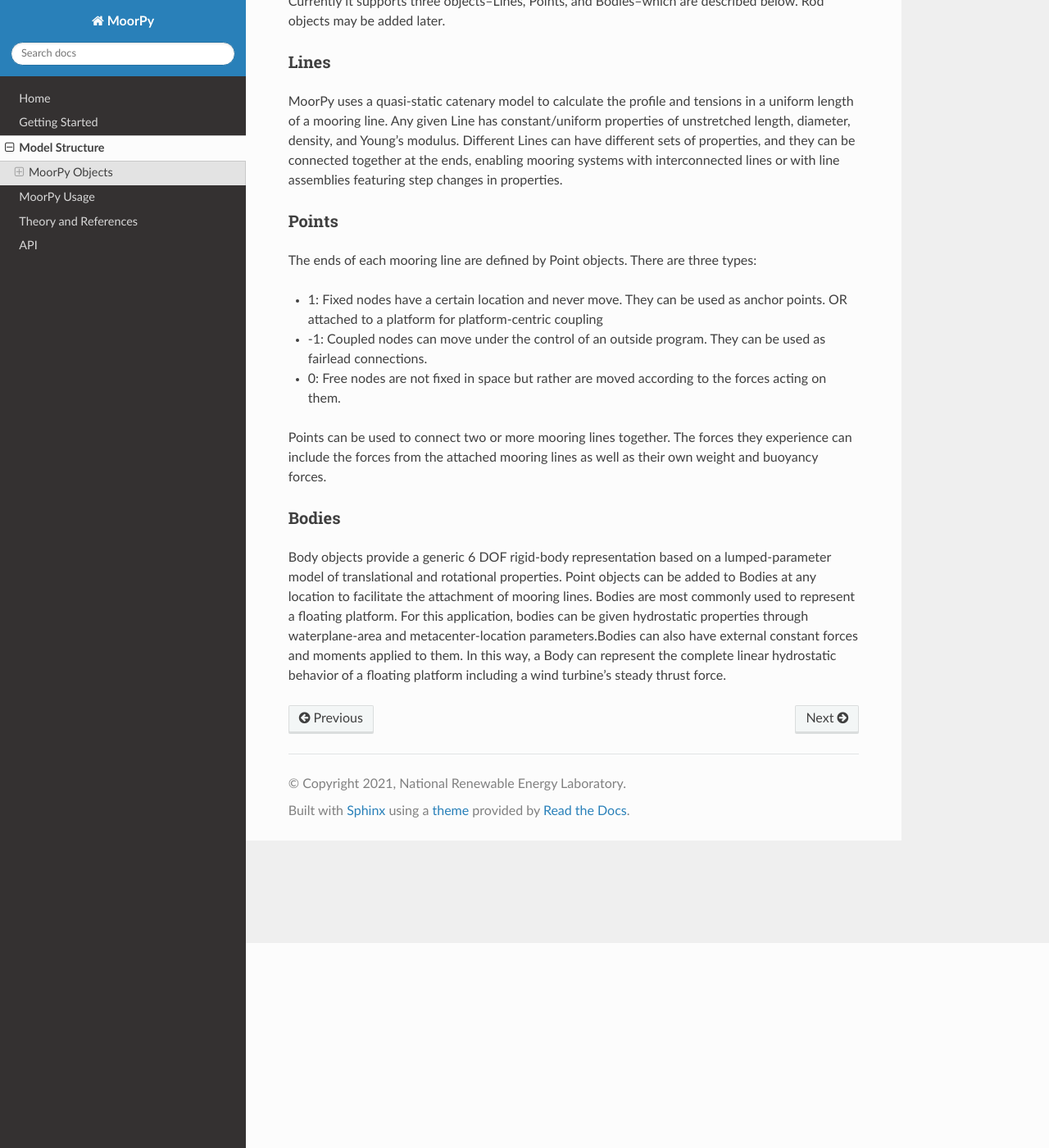
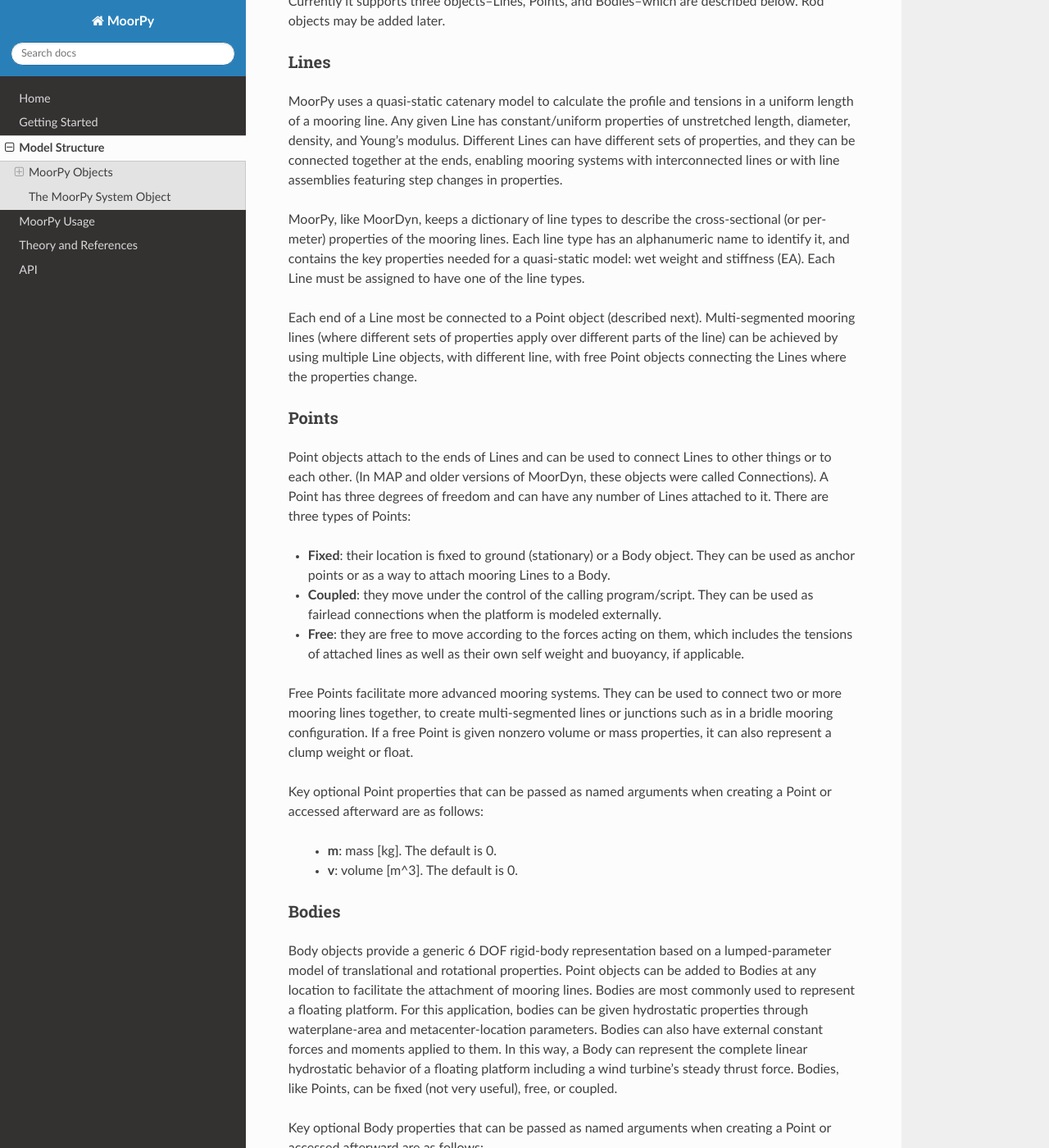
Before and after one commit to NREL/MoorPy, a Sphinx documentation site: the page built from docs/structure.rst, in a window 1280 px wide and 1400 px high, scrolled down 250 px. Shown: the whole window at 82% size. Built offline with Sphinx 7.4.7 and the Read the Docs theme 2.0.0, drawn with Linux system fonts in a browser that asks for light colours; some of the changed text lies outside the part shown.

Commit message:
Documentation updates on model structure

```diff
--- a/docs/starting.rst
+++ b/docs/starting.rst
@@ -36,5 +36,5 @@ Both of these example scripts should run successfully after MoorPy has been inst
 They will produce a plot showing the mooring system in the calculated equilibrium state.
 :ref:`The Model Structure page<Model Structure>` gives an overview of how a mooring system
 is represented in MoorPy. :ref:`The MoorPy Usage page<MoorPy Usage>` gives more information
-about the function calls used to make tehse examples work, as well as other available
+about the function calls used to make these examples work, as well as other available
 methods and outputs of MoorPy.
--- a/docs/structure.rst
+++ b/docs/structure.rst
@@ -11,26 +11,51 @@ Currently it supports three objects--Lines, Points, and Bodies--which are descri
 Lines
 ^^^^^
 
-MoorPy uses a quasi-static catenary model to calculate the profile and tensions in a uniform length of a mooring line.
-Any given Line has constant/uniform properties of unstretched length, diameter, density, and Young's modulus.
-Different Lines can have different
-sets of properties, and they can be connected together at the ends, enabling mooring systems with interconnected lines
-or with line assemblies featuring step changes in properties.
+MoorPy uses a quasi-static catenary model to calculate the profile and tensions in
+a uniform length of a mooring line.
+Any given Line has constant/uniform properties of unstretched length, diameter,
+density, and Young's modulus.  Different Lines can have different sets of properties,
+and they can be connected together at the ends, enabling mooring systems with
+interconnected lines or with line assemblies featuring step changes in properties.
 
+
+MoorPy, like MoorDyn, keeps a dictionary of line types to describe the cross-sectional
+(or per-meter) properties of the mooring lines. Each line type has an alphanumeric name
+to identify it, and contains the key properties needed for a quasi-static model: wet
+weight and stiffness (EA). Each Line must be assigned to have one of the line types.
+
+Each end of a Line most be connected to a Point object (described next).
+Multi-segmented mooring lines (where different sets of properties apply over different
+parts of the line) can be achieved by using multiple Line objects, with different line,
+with free Point objects connecting the Lines where the properties change.
 
 
 Points
 ^^^^^^
 .. _points:
 
-The ends of each mooring line are defined by Point objects. There are three types:
+Point objects attach to the ends of Lines and can be used to connect Lines to other things
+or to each other. (In MAP and older versions of MoorDyn, these objects were called Connections).
+A Point has three degrees of freedom and can have any number of Lines attached to it.
+There are three types of Points:
 
-- 1: Fixed nodes have a certain location and never move.  They can be used as anchor points. OR attached to a platform for platform-centric coupling
-- -1: Coupled nodes can move under the control of an outside program.  They can be used as fairlead connections.
-- 0: Free nodes are not fixed in space but rather are moved according to the forces acting on them.
+- **Fixed**: their location is fixed to ground (stationary) or a Body object.
+  They can be used as anchor points or as a way to attach mooring Lines to a Body.
+- **Coupled**: they move under the control of the calling program/script.
+  They can be used as fairlead connections when the platform is modeled externally.
+- **Free**: they are free to move according to the forces acting on them, which includes
+  the tensions of attached lines as well as their own self weight and buoyancy, if applicable.
 
-Points can be used to connect two or more mooring lines together.  The forces they experience can include the forces from the attached
-mooring lines as well as their own weight and buoyancy forces.
+Free Points facilitate more advanced mooring systems. They can be used to connect two
+or more mooring lines together, to create multi-segmented lines or junctions such as in a
+bridle mooring configuration. If a free Point is given nonzero volume or mass properties,
+it can also represent a clump weight or float.
+
+Key optional Point properties that can be passed as named arguments when creating a Point or
+accessed afterward are as follows:
+
+ - **m**: mass [kg]. The default is 0.
+ - **v**: volume [m^3]. The default is 0.
 
 
 Bodies
@@ -39,6 +64,30 @@ Bodies
 Body objects provide a generic 6 DOF rigid-body representation based on a lumped-parameter model of translational
 and rotational properties.  Point objects can be added to Bodies at any location to facilitate the attachment of
 mooring lines. Bodies are most commonly used to represent a floating platform. For this application, bodies can be
-given hydrostatic properties through waterplane-area and metacenter-location parameters.Bodies can also have external
+given hydrostatic properties through waterplane-area and metacenter-location parameters. Bodies can also have external
 constant forces and moments applied to them. In this way, a Body can represent the complete linear hydrostatic behavior
 of a floating platform including a wind turbine's steady thrust force.
+Bodies, like Points, can be fixed (not very useful), free, or coupled.
+
+
+Key optional Body properties that can be passed as named arguments when creating a Point or
+accessed afterward are as follows:
+
+ - **m**: mass, centered at CG [kg]. The default is 0.
+ - **v**: volume, centered at reference point [m^3]. The default is 0.
+ - **rCG**: center of gravity position in body reference frame [m]. The default is np.zeros(3).
+ - **AWP**: waterplane area - used for hydrostatic heave stiffness if nonzero [m^2].
+   The default is 0.
+ - **rM**: coorindates or height of metacenter relative to body reference frame [m].
+   The default is np.zeros(3).
+ - **f6Ext**: applied external forces and moments vector in global orientation
+   (not including weight/buoyancy) [N]. The default is np.zeros(6).
+
+
+The MoorPy System Object
+------------------------
+
+The System object in MoorPy is used to hold all the objects being simulated as well as additional
+information like the line types dictionary, water density, and water depth. Most user
+interactions with the mooring system are supported through methods of the System class.
+These methods are listed on the :ref:`API` page. More description to be added here in future...
```
Also changed, not shown: docs/api.rst (+11 -4 lines).
